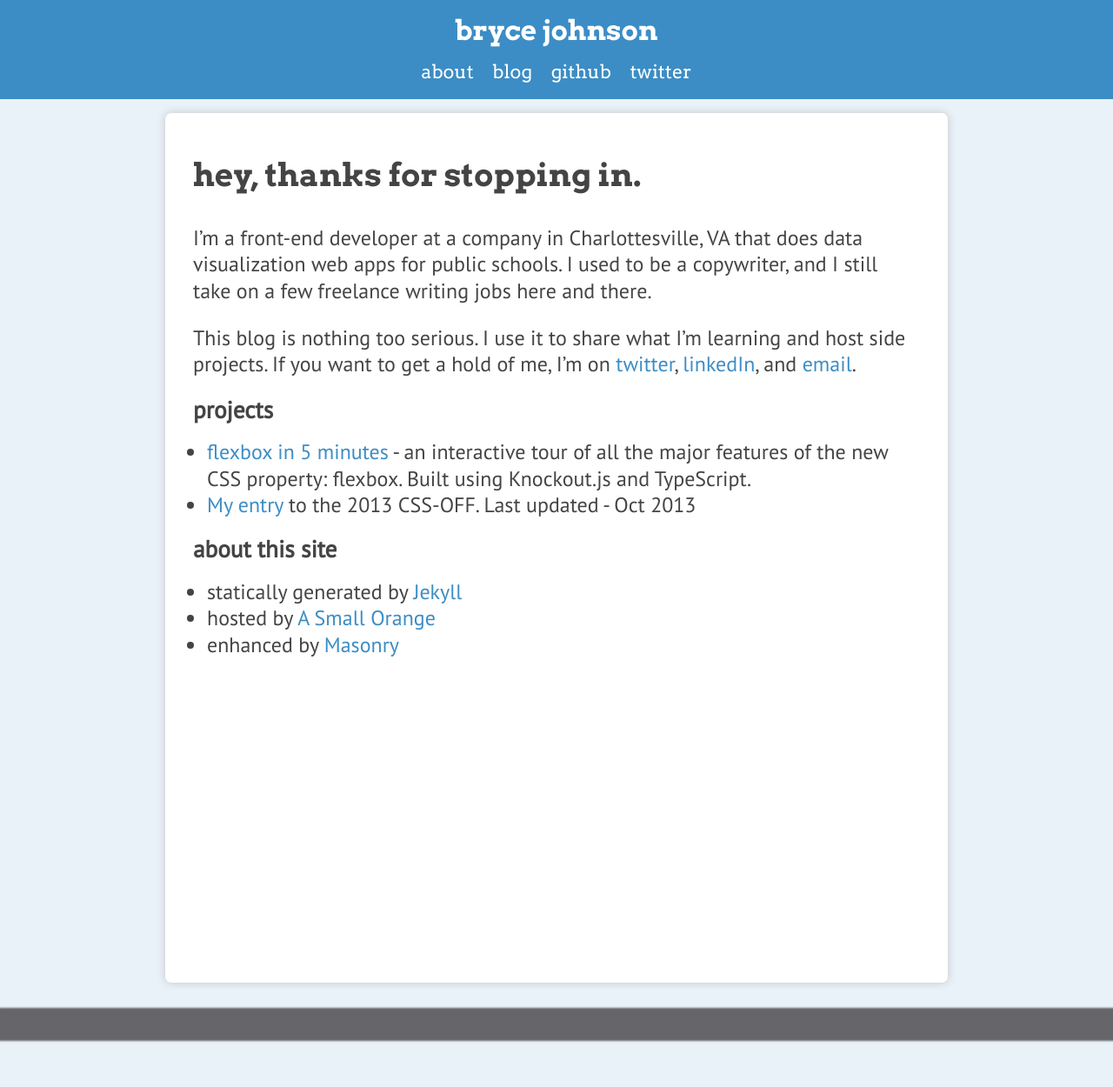
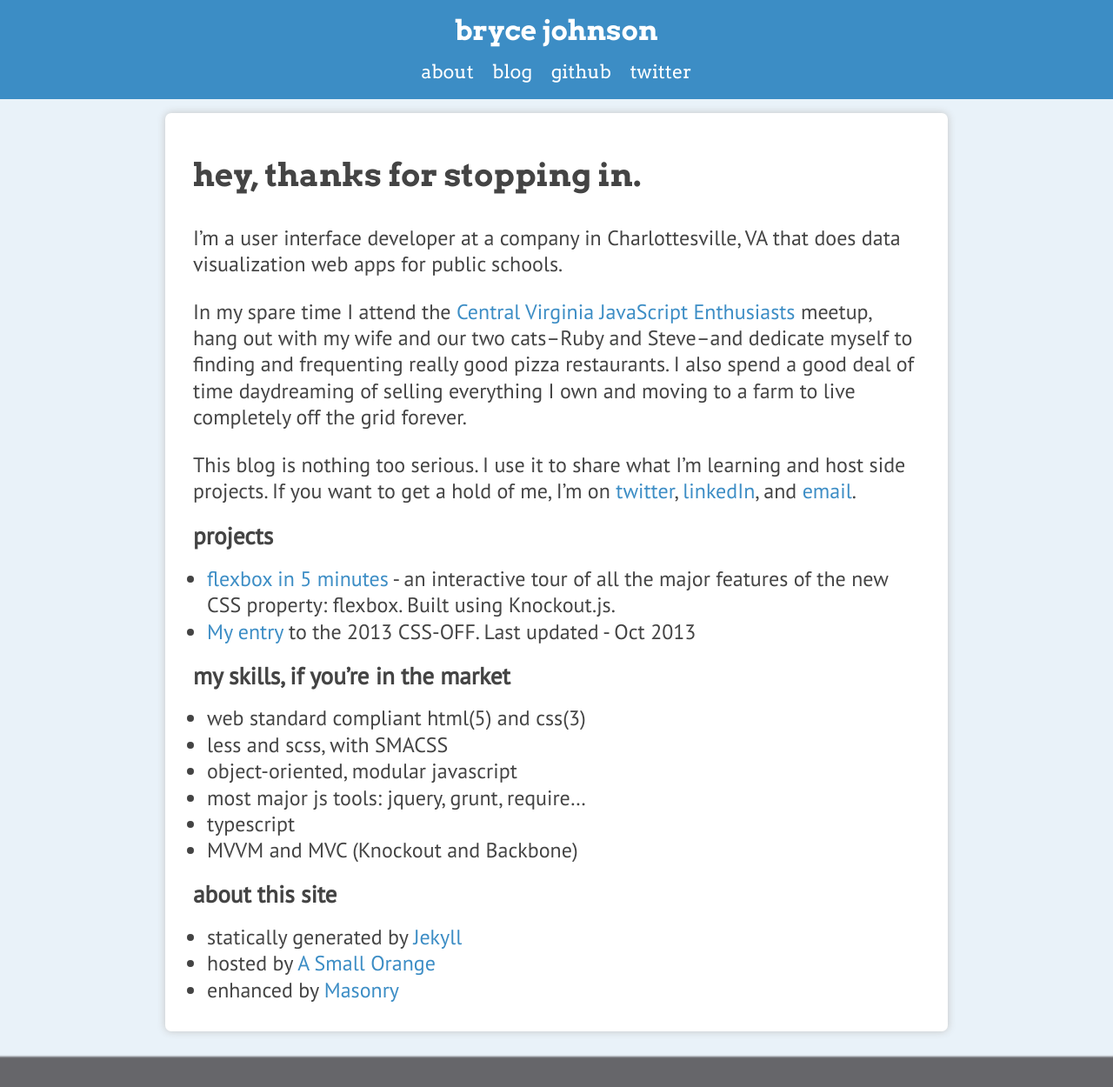
Before and after one commit to brycepj/devbryce-jekyll, a Jekyll site: the page built from about/index.md, in a window 1280 px wide. Shown: the whole page at 87% size. Built offline with Jekyll 4.4.1, drawn with Linux system fonts in a browser that asks for light colours.

Commit message:
blank commit

```diff
--- a/about/index.md
+++ b/about/index.md
@@ -4,14 +4,25 @@ title: hey, thanks for stopping in.
 description: a little about me and what I do.
 published: true
 ---
-I'm a front-end developer at a company in Charlottesville, VA that does data visualization web apps for public schools. I used to be a copywriter, and I still take on a few freelance writing jobs here and there.
+I'm a user interface developer at a company in Charlottesville, VA that does data visualization web apps for public schools.
+
+In my spare time I attend the [Central Virginia JavaScript Enthusiasts](http://www.meetup.com/Central-Virginia-Javascript-Enthusiasts-CVJSE/) meetup, hang out with my wife and our two cats--Ruby and Steve--and dedicate myself to finding and frequenting really good pizza restaurants. I also spend a good deal of time daydreaming of selling everything I own and moving to a farm to live completely off the grid forever.
 
 This blog is nothing too serious. I use it to share what I'm learning and host side projects. If you want to get a hold of me, I'm on [twitter](http://twitter.com/_brycepj), [linkedIn](http://www.linkedin.com/in/brycepj/), and [email](mailto:brycepj@gmail.com).
 
 ## projects
 
-- [flexbox in 5 minutes](http://devbryce.com/flexbox) - an interactive tour of all the major features of the new CSS property: flexbox. Built using Knockout.js and TypeScript.
+- [flexbox in 5 minutes](http://devbryce.com/flexbox) - an interactive tour of all the major features of the new CSS property: flexbox. Built using Knockout.js.
 - [My entry](http://devbryce.com/css-off) to the 2013 CSS-OFF. Last updated - Oct 2013
+
+## my skills, if you're in the market
+
+- web standard compliant html(5) and css(3)
+- less and scss, with SMACSS
+- object-oriented, modular javascript
+- most major js tools: jquery, grunt, require...
+- typescript
+- MVVM and MVC (Knockout and Backbone)
 
 ## about this site
 
```
